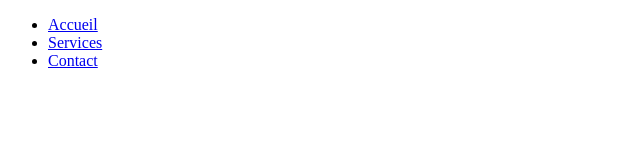
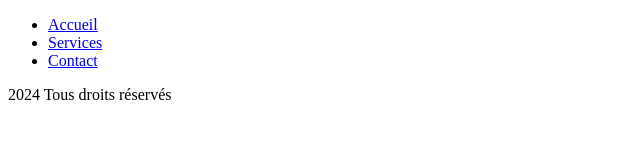
Before and after one commit to Saif-89/examen, a plain HTML site: page index.html in a window 1280 px wide. Shown: the whole page, without its empty margins (0-640 px from the left). Drawn offline with Linux system fonts and the light colour scheme.

Commit message:
modification du pied dans la branche principale

```diff
--- a/index.html
+++ b/index.html
@@ -15,4 +15,7 @@
         </ul>
     </nav>
 </body>
+<footer>
+    <p> 2024 Tous droits réservés </p>
+</footer>
 </html>
```
